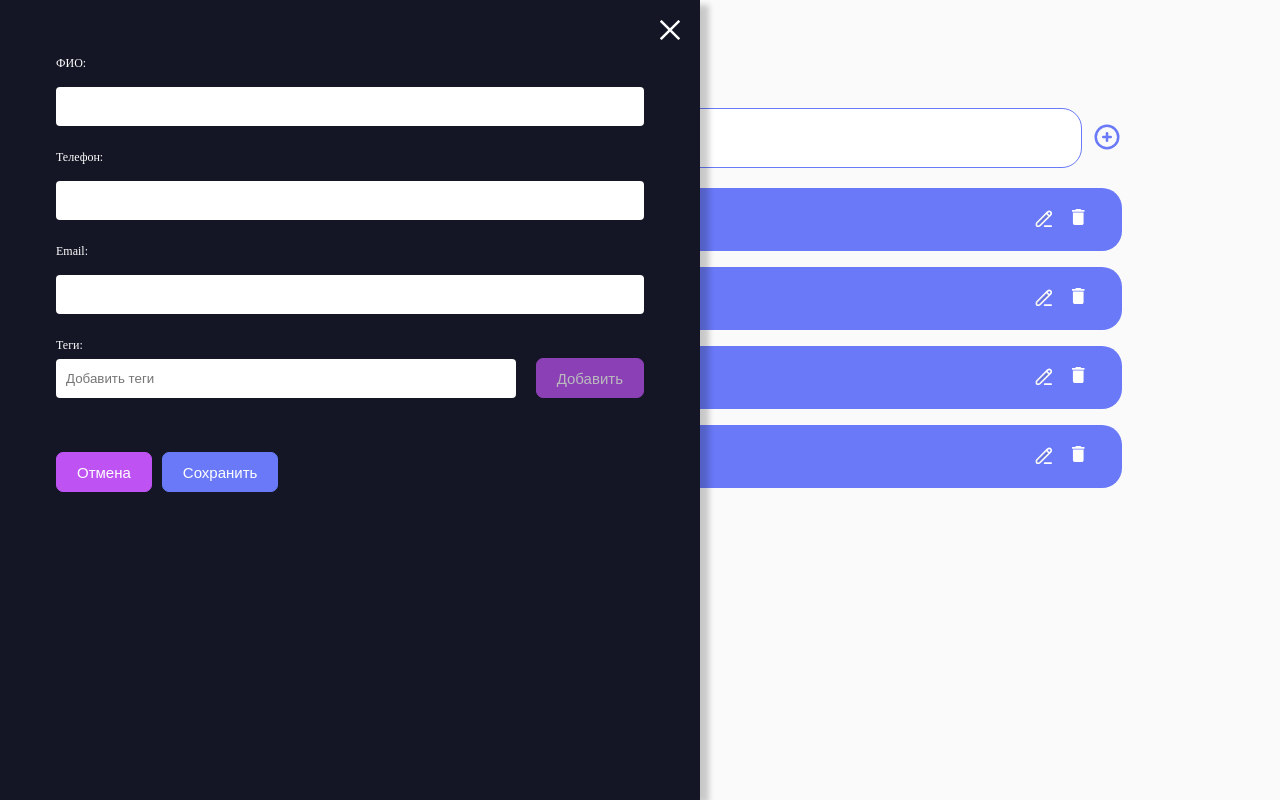
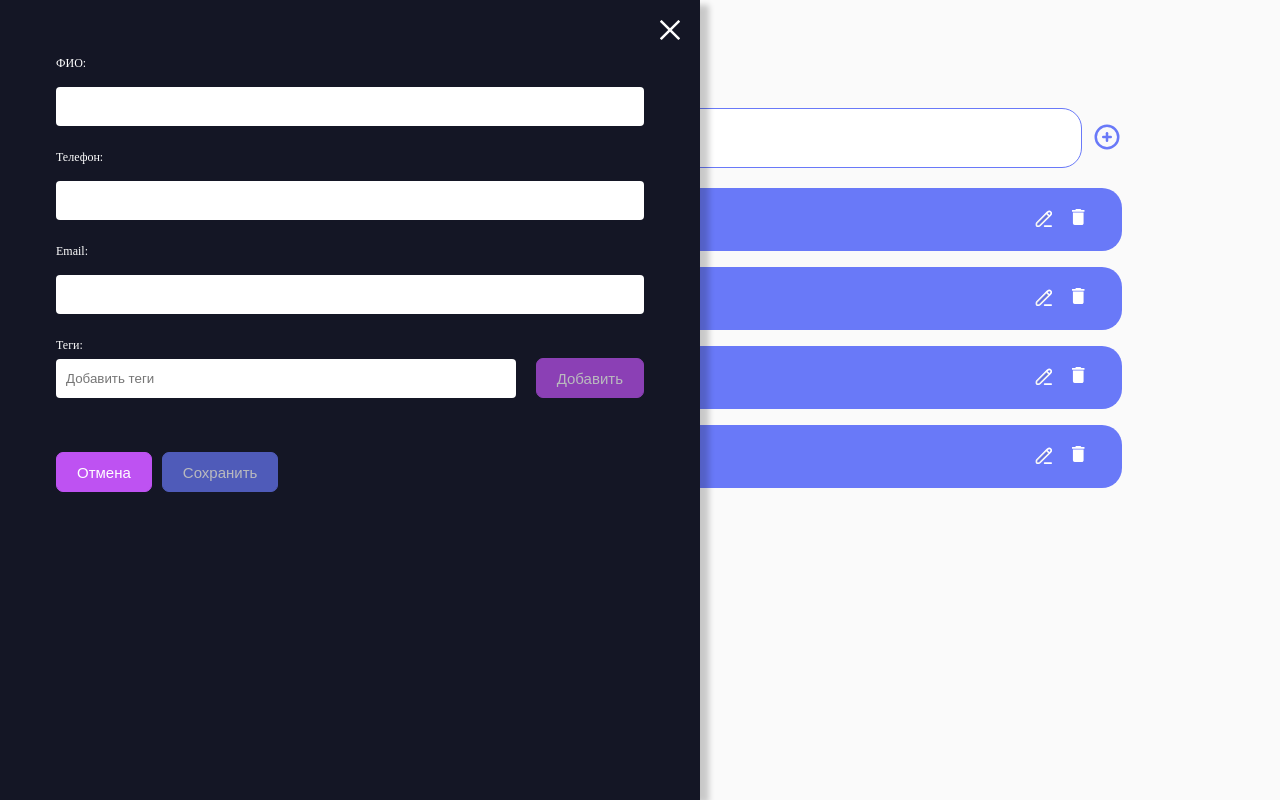
Before and after one commit to Julyme3/contact-app, a Vue app: page / in a window 1280 px wide. Both pictures are taken after a click on the button 1107 px from the left and 138 px from the top of the page. Built offline with nearby package versions, Linux system fonts and the light colour scheme.

Commit message:
validate contact form

```diff
--- a/package.json
+++ b/package.json
@@ -13,6 +13,8 @@
     "format": "prettier --write src/"
   },
   "dependencies": {
+    "@vuelidate/core": "^2.0.0",
+    "@vuelidate/validators": "^2.0.0",
     "pinia": "^2.0.32",
     "uuid": "^9.0.0",
     "vue": "^3.2.47",
--- a/src/components/ContactModal.vue
+++ b/src/components/ContactModal.vue
@@ -4,29 +4,40 @@
       <SvgIcon class="close-icon" name="cross-icon" @click="closeContact" />
       <div class="form-group">
         <label for="fio" class="form-label"> ФИО: </label>
-        <input v-model="stateForm.name" id="fio" class="form-input" type="text" />
+        <input v-model="v$.name.$model" id="fio" class="form-input" type="text" />
+        <div class="input-errors" v-for="error of v$.name.$errors" :key="error.$uid">
+          <div class="error-msg">{{ error.$message }}</div>
+        </div>
       </div>
       <div class="form-group">
         <label for="phone" class="form-label"> Телефон: </label>
-        <input v-model="stateForm.phone" id="phone" class="form-input" type="text" />
+        <input v-model="v$.phone.$model" id="phone" class="form-input" type="text" />
+        <div class="input-errors" v-for="error of v$.phone.$errors" :key="error.$uid">
+          <div class="error-msg">{{ error.$message }}</div>
+        </div>
       </div>
       <div class="form-group">
         <label for="email" class="form-label"> Email: </label>
-        <input v-model="stateForm.email" id="email" class="form-input" type="email" />
+        <input v-model="v$.email.$model" id="email" class="form-input" type="email" />
+        <div class="input-errors" v-for="error of v$.email.$errors" :key="error.$uid">
+          <div class="error-msg">{{ error.$message }}</div>
+        </div>
       </div>
       <div class="form-group">
         <AddTag v-model:tags="stateForm.tags" />
       </div>
       <div class="form-btns">
         <Button @click="closeContact" label="Отмена" color="second" />
-        <Button type="submit" label="Сохранить" />
+        <Button type="submit" label="Сохранить" :disabled="!isFormValid" />
       </div>
     </form>
   </div>
 </template>
 
 <script setup lang="ts">
-import { ref } from 'vue'
+import { computed, ref } from 'vue'
+import useVuelidate from '@vuelidate/core'
+import { required, email, helpers } from '@vuelidate/validators'
 import Button from '@/components/Base/Button/Button.vue'
 import SvgIcon from '@/components/Base/SvgIcon.vue'
 import AddTag from '@/components/AddTag.vue'
@@ -44,6 +55,20 @@ const stateForm = ref<IContact>(
     tags: []
   }
 )
+
+const onlyDigits = helpers.regex(/^[0-9]+$/)
+const rules = {
+  name: { required },
+  phone: {
+    required,
+    onlyDigits: helpers.withMessage('This field should contains only digits', onlyDigits)
+  },
+  email: { email, required }
+}
+
+const v$ = useVuelidate(rules, stateForm.value)
+
+const isFormValid = computed(() => v$.value.$anyDirty && !v$.value.$invalid)
 
 const resetForm = () => {
   stateForm.value = { id: stateForm.value.id, name: '', email: '', phone: '', tags: [] }
```
Also changed, not shown: 1 other file (tests, documents, lock files or other folders).
